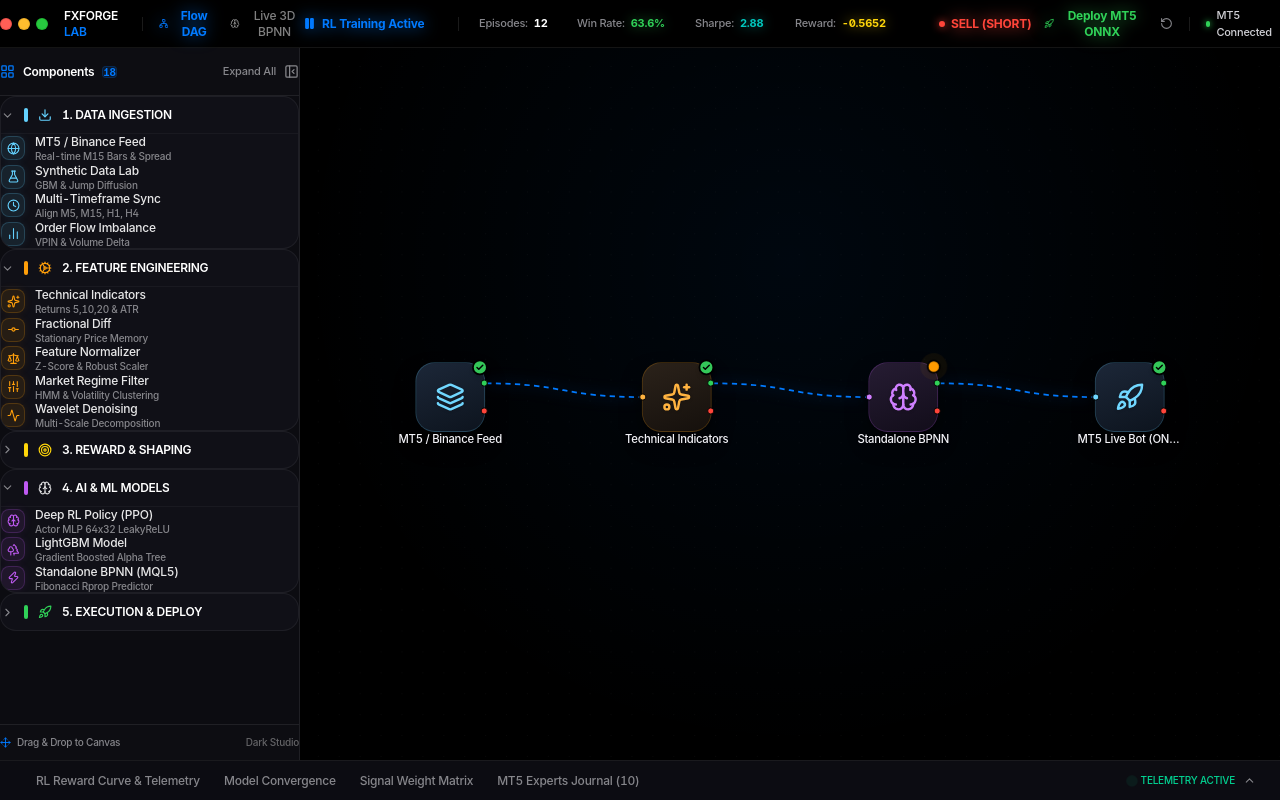
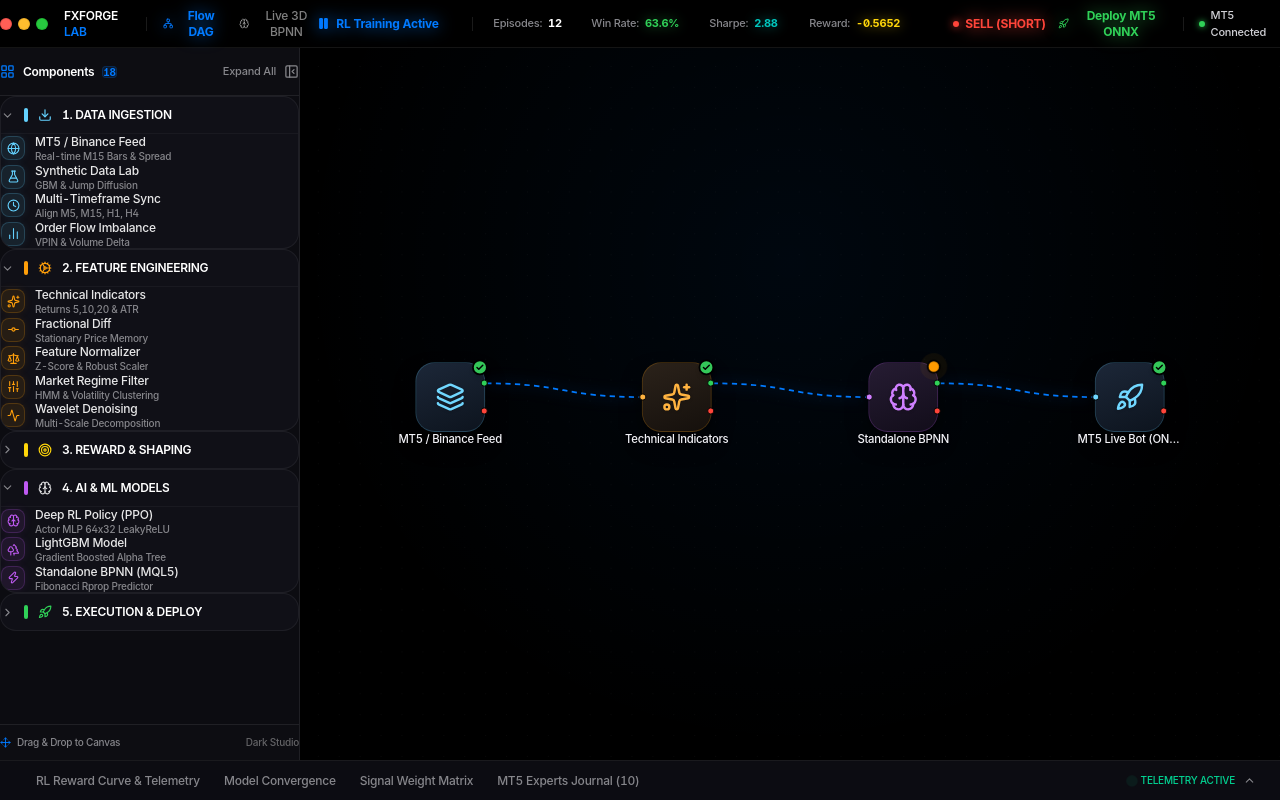
Before and after one commit to superman-owner/AI-RL-BPNN, a React (Vite) app: page / in a window 1280 px wide. Built offline with nearby package versions, Linux system fonts and the light colour scheme.

Commit message:
style: remove refresh button from TopNav and add 10px offset for MT5 Connected

```diff
--- a/src/components/Header/TopNav.tsx
+++ b/src/components/Header/TopNav.tsx
@@ -23,13 +23,11 @@
 export const TopNav: React.FC<TopNavProps> = ({
   activeView,
   onViewChange,
-  onFitView,
   isRLTraining = true,
   onToggleRLTraining,
   rlTelemetry,
   rlLatestStep,
   onOpenMT5Deploy,
-  onResetCamera,
 }) => {
   return (
     <header className="h-12 w-full vision-glass apple-specular border-b border-white/[0.08] px-4 flex items-center justify-between text-slate-200 z-30 select-none">
@@ -166,8 +164,8 @@
         </div>
       </div>
 
-      {/* Right: Actions (Identical on Both Views: Deploy MT5 ONNX + Reset + MT5 Connected) */}
-      <div className="flex items-center gap-4">
+      {/* Right: Actions (Deploy MT5 ONNX + MT5 Connected with 10px offset from right) */}
+      <div className="flex items-center gap-4 pr-2.5">
         {/* Deploy MT5 ONNX (Available on both pages) */}
         <button
           onClick={onOpenMT5Deploy}
@@ -177,23 +175,12 @@
           <span>Deploy MT5 ONNX</span>
         </button>
 
-        {/* Reset View Button */}
-        <button
-          onClick={activeView === 'studio' ? onFitView : onResetCamera}
-          title={activeView === 'studio' ? 'Reset Canvas View' : 'Reset Camera Angle'}
-          className="p-1 text-[#86868b] hover:text-white hover:drop-shadow-[0_0_6px_rgba(255,255,255,0.7)] transition-colors cursor-pointer"
-        >
-          <LucideIcons.RotateCcw size={13} />
-        </button>
-
         <div className="h-3.5 w-[1px] bg-white/10" />
 
         {/* MT5 Connected Status Indicator */}
-        <div className="flex items-center gap-3 text-[11px] text-[#86868b]">
-          <div className="flex items-center gap-1.5">
-            <span className="w-1.5 h-1.5 rounded-full bg-[#30d158] shadow-[0_0_6px_#30d158]" />
-            <span className="text-[#d1d1d6] font-medium">MT5 Connected</span>
-          </div>
+        <div className="flex items-center gap-1.5 text-[11px] text-[#86868b]">
+          <span className="w-1.5 h-1.5 rounded-full bg-[#30d158] shadow-[0_0_6px_#30d158]" />
+          <span className="text-[#d1d1d6] font-medium">MT5 Connected</span>
         </div>
       </div>
     </header>
```
